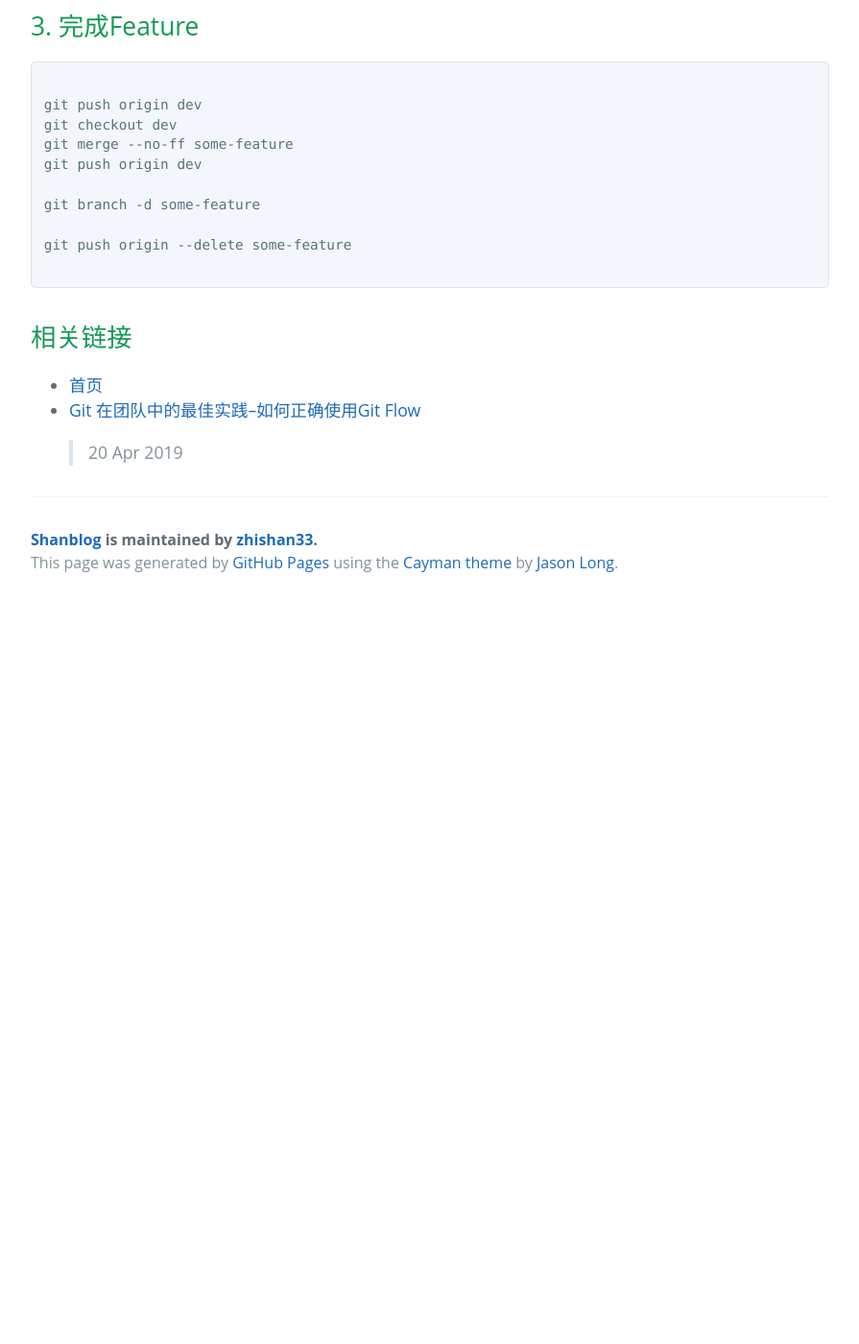
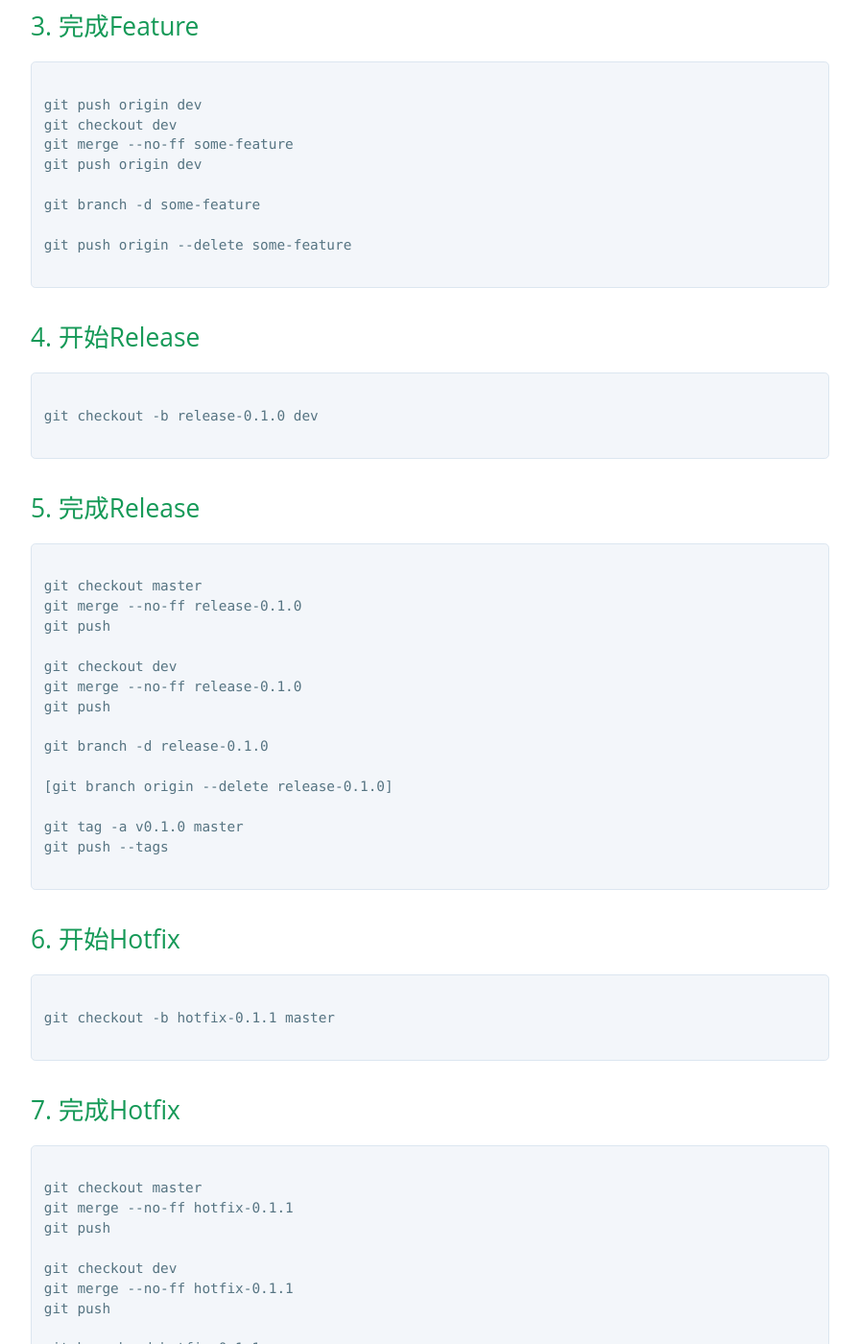
Before and after one commit to zhishan33/shanBlog, a Jekyll site: the page built from _posts/2019-04-20-git-flow.md, in a window 1280 px wide and 1400 px high, scrolled down 1108 px. Shown: the whole window at 96% size, without its empty margins (192-1087 px from the left). Built offline with Jekyll 4.4.1, drawn with Linux system fonts in a browser that asks for light colours; before the commit the page ends 1738 px from its top, so only the background shows below that; some of the changed text lies outside the part shown.

Commit message:
Git Glow complete

````diff
--- a/_posts/2019-04-20-git-flow.md
+++ b/_posts/2019-04-20-git-flow.md
@@ -48,6 +48,63 @@ git push origin --delete some-feature
 
 ```
 
+## 4. 开始Release
+
+```
+
+git checkout -b release-0.1.0 dev
+
+```
+
+## 5. 完成Release
+
+```
+
+git checkout master
+git merge --no-ff release-0.1.0
+git push
+
+git checkout dev
+git merge --no-ff release-0.1.0
+git push
+
+git branch -d release-0.1.0
+
+[git branch origin --delete release-0.1.0]
+
+git tag -a v0.1.0 master
+git push --tags
+
+```
+
+## 6. 开始Hotfix
+
+```
+
+git checkout -b hotfix-0.1.1 master
+
+```
+
+## 7. 完成Hotfix
+
+```
+
+git checkout master
+git merge --no-ff hotfix-0.1.1
+git push
+
+git checkout dev
+git merge --no-ff hotfix-0.1.1
+git push
+
+git branch -d hotfix-0.1.1
+
+git tag -a 0.1.1 master
+git push --tags
+
+```
+
+
 ## 相关链接
 - [首页](https://zhishan33.github.io/shanBlog/)
 - [Git 在团队中的最佳实践--如何正确使用Git Flow](http://www.cnblogs.com/cnblogsfans/p/5075073.html)
````
